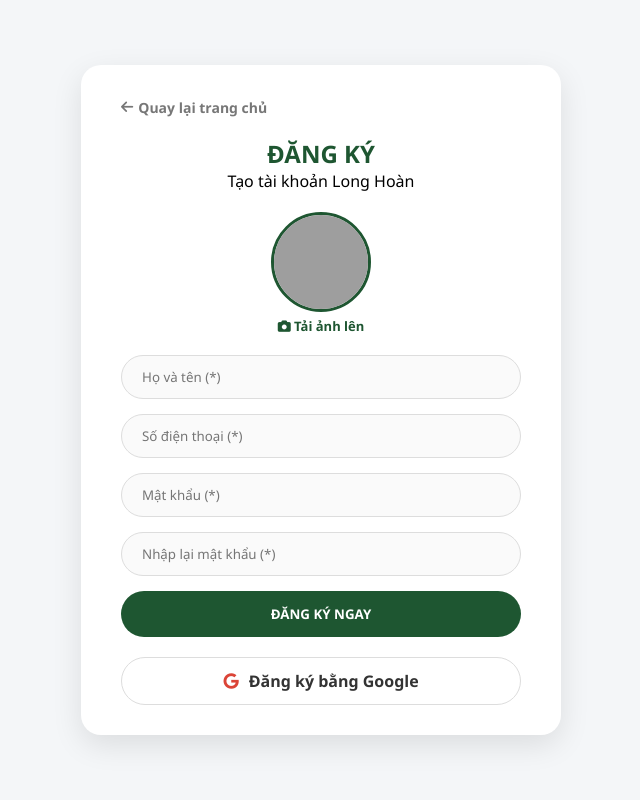
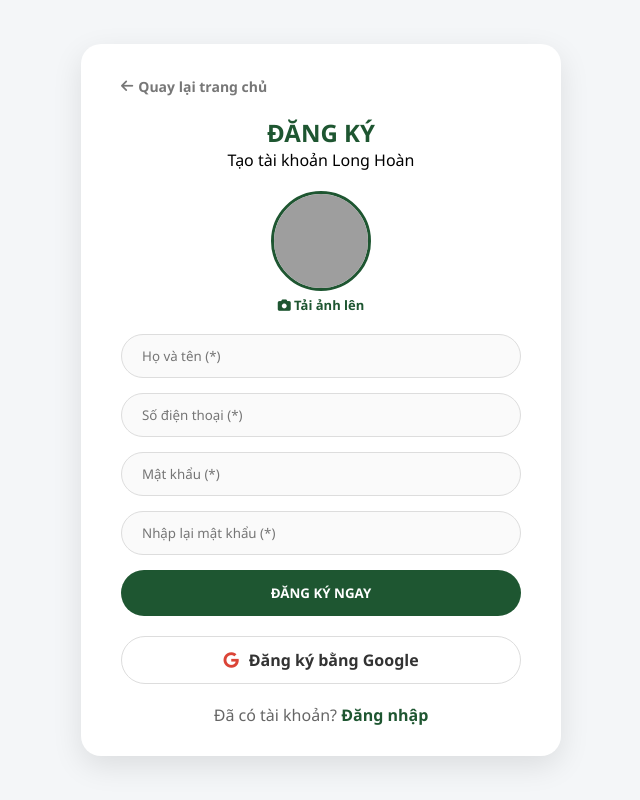
Before and after one commit to nguyenketong/MaNguong_MoPHP, a PHP site: page /register.php in a window 1280 px wide. Shown: the whole page, without its empty margins (319-959 px from the left). Run offline with PHP 8.4, Linux system fonts and the light colour scheme; grey boxes are pictures that could not be loaded.

Commit message:
commit tong

```diff
--- a/register.php
+++ b/register.php
@@ -116,6 +116,10 @@ if ($_SERVER["REQUEST_METHOD"] == "POST") {
         <a href="https://accounts.google.com/signup" target="_blank" class="btn-google">
             <i class="fab fa-google" style="color: #DB4437;"></i> Đăng ký bằng Google
         </a>
+
+        <div style="text-align: center; margin-top: 20px; color: #666;">
+            Đã có tài khoản? <a href="login.php" style="color: var(--color-primary); font-weight: bold; text-decoration: none;">Đăng nhập</a>
+        </div>
     </div>
 
     <script>
```
